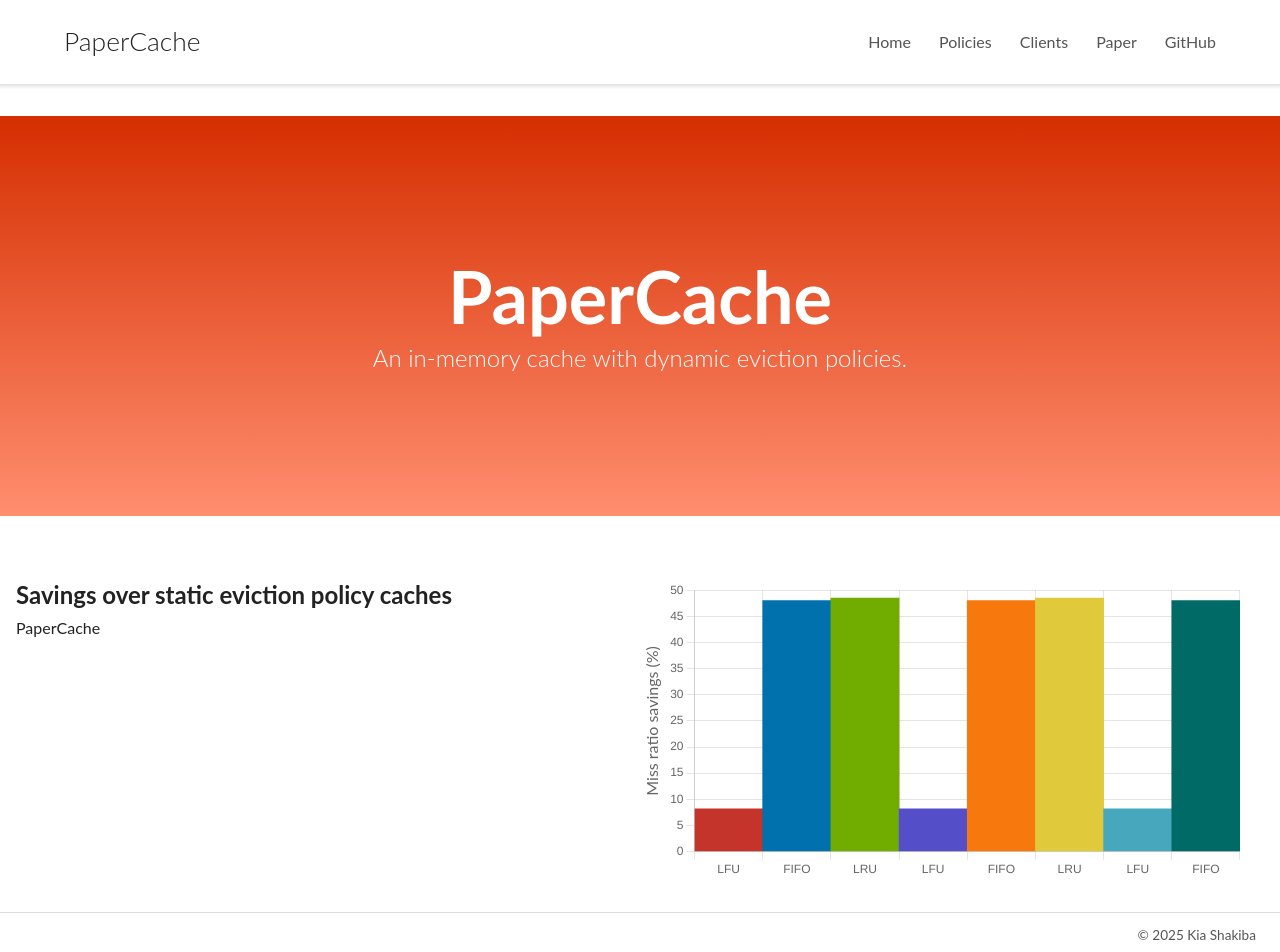
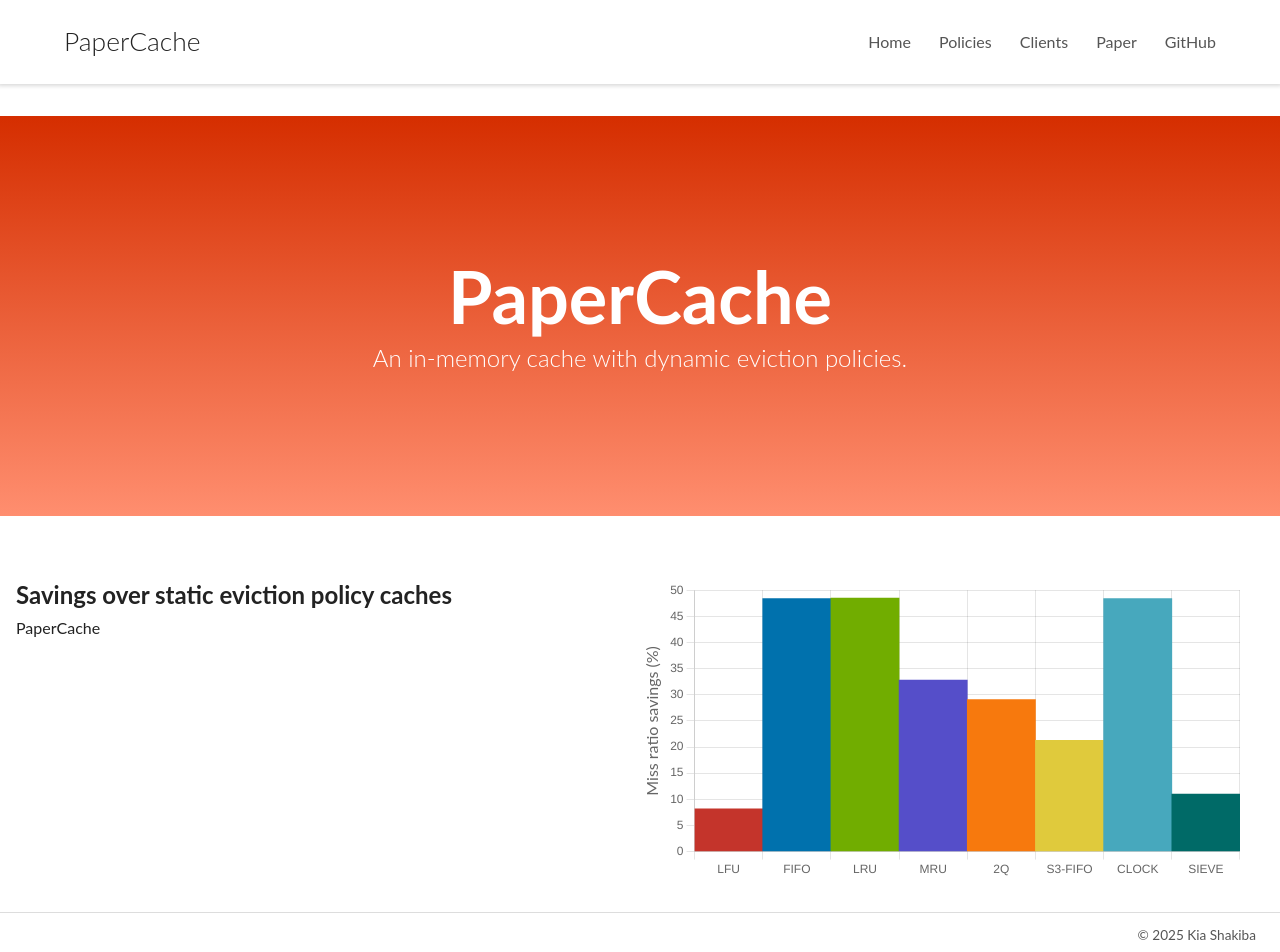
Before and after one commit to PaperCache/website, a SvelteKit app: page / in a window 1280 px wide. Shown: the top 952 px of the page. Built offline with nearby package versions, Linux system fonts and the light colour scheme.

Commit message:
Add correct miss ratio savings numbers

```diff
--- a/src/routes/+page.svelte
+++ b/src/routes/+page.svelte
@@ -24,13 +24,13 @@
 				yLabel="Miss ratio savings (%)"
 				data={[
 					{ label: "LFU", value: 8.2 },
-					{ label: "FIFO", value: 48 },
+					{ label: "FIFO", value: 48.4 },
 					{ label: "LRU", value: 48.5 },
-					{ label: "LFU", value: 8.2 },
-					{ label: "FIFO", value: 48 },
-					{ label: "LRU", value: 48.5 },
-					{ label: "LFU", value: 8.2 },
-					{ label: "FIFO", value: 48 },
+					{ label: "MRU", value: 32.8 },
+					{ label: "2Q", value: 29.1 },
+					{ label: "S3-FIFO", value: 21.3 },
+					{ label: "CLOCK", value: 48.4 },
+					{ label: "SIEVE", value: 11 },
 				]}
 			/>
 		</div>
```
